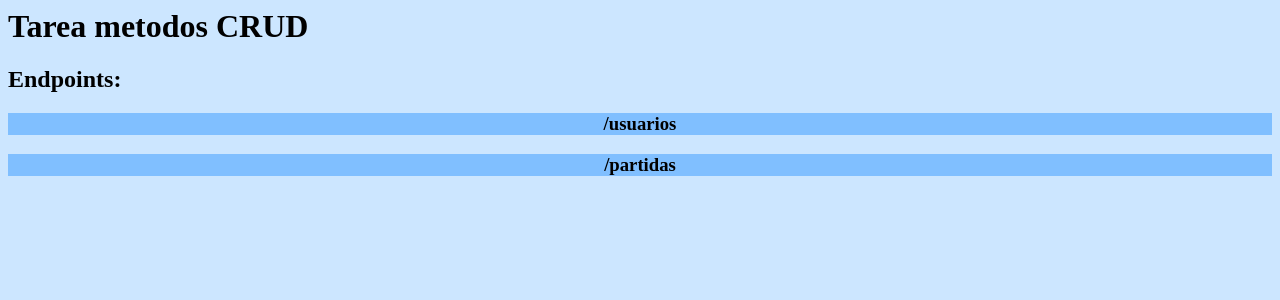
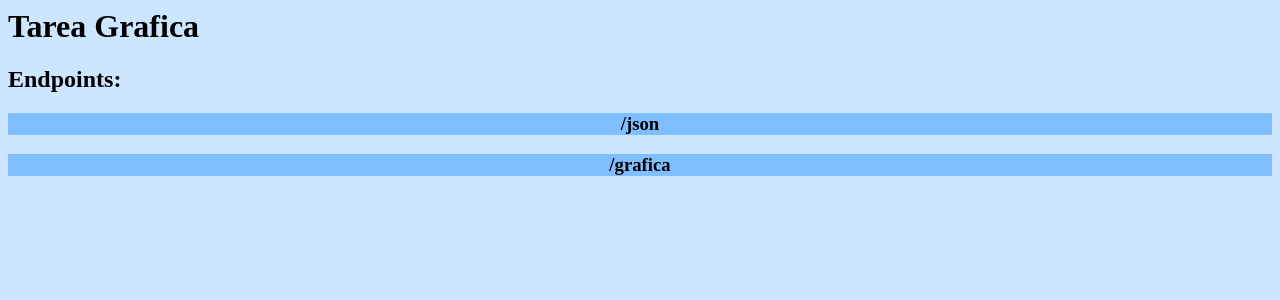
Before and after one commit to JesusMeister/tarea, a Django app: page / in a window 1280 px wide. Shown: the top 300 px of the page. Run offline with Django 4.2, Linux system fonts and the light colour scheme.

Commit message:
Update index.html

```diff
--- a/templates/index.html
+++ b/templates/index.html
@@ -5,10 +5,10 @@
     </head>
 
     <body>
-        <h1>Tarea metodos CRUD</h1>
+        <h1>Tarea Grafica</h1>
         <h2>Endpoints:</h2>
-        <h3>/usuarios</h3>
-        <h3>/partidas</h3>
+        <h3>/json</h3>
+        <h3>/grafica</h3>
         </form>
     </body>
 </html>
```
